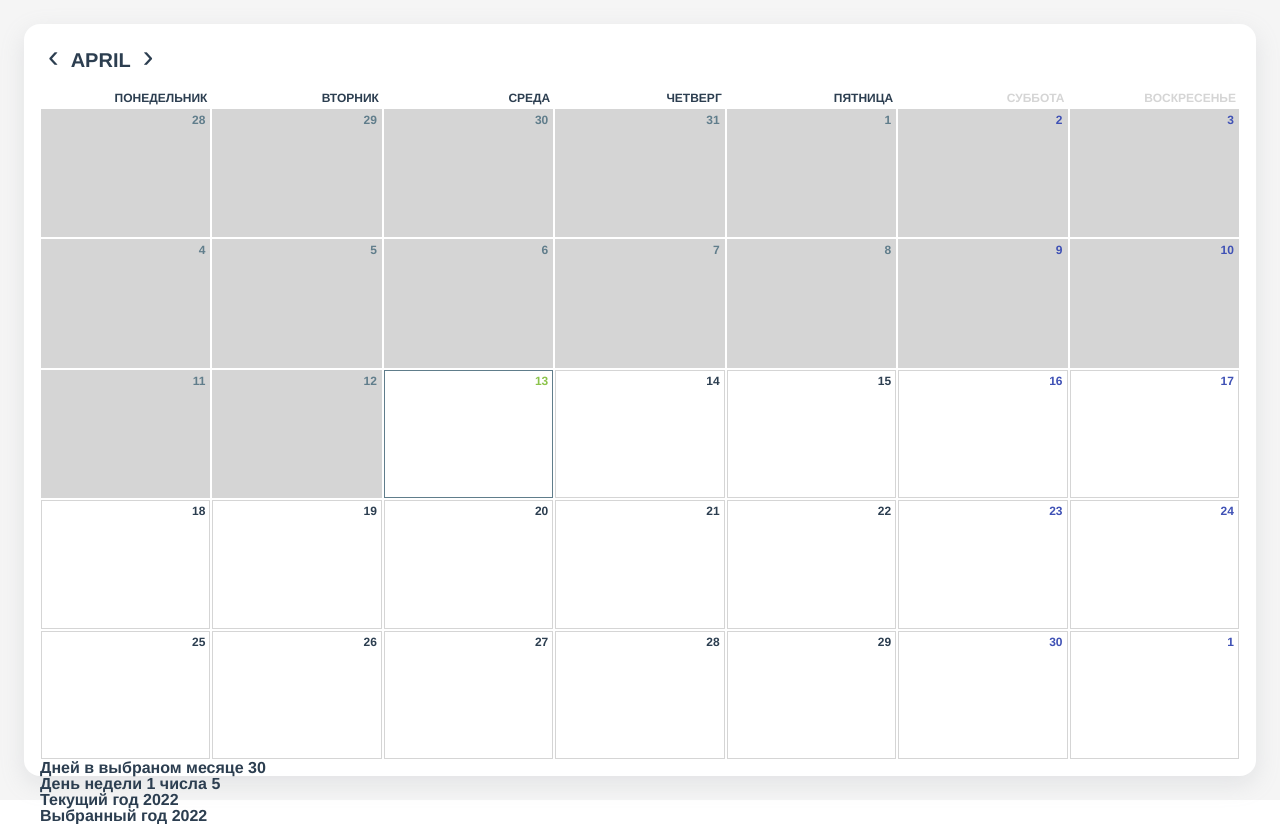
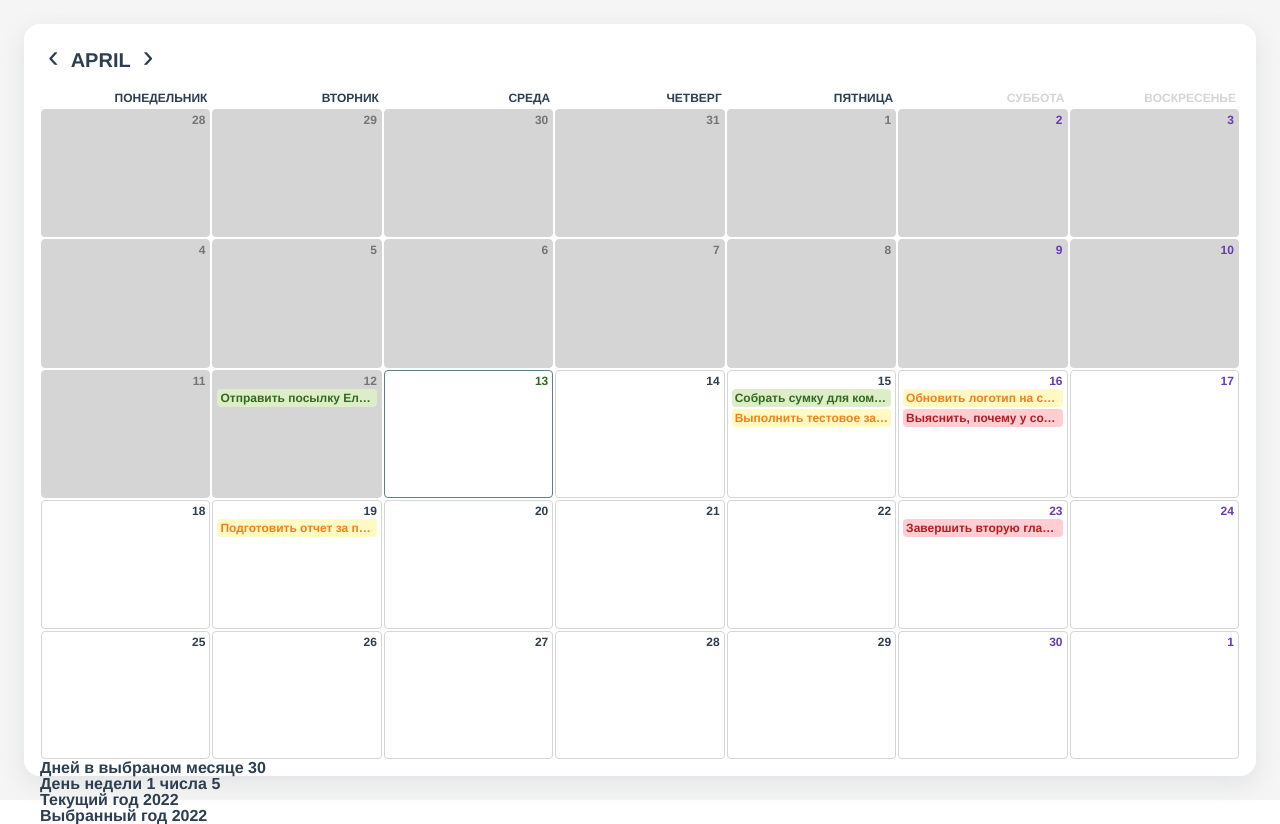
Before and after one commit to mccrush/testcalen, a Vue app: page / in a window 1280 px wide. Built offline with nearby package versions, Linux system fonts and the light colour scheme.

Commit message:
Settings event colors

```diff
--- a/src/App.vue
+++ b/src/App.vue
@@ -1,5 +1,5 @@
 <template>
-  <TestCalen />
+  <TestCalen :events="events" />
 </template>
 
 <script>
@@ -9,6 +9,61 @@ export default {
   name: "App",
   components: {
     TestCalen,
+  },
+  data() {
+    return {
+      events: [
+        {
+          id: 1,
+          title: "Отправить посылку Елене",
+          date: "2022-04-12T12:39",
+          type: "easy",
+        },
+        {
+          id: 2,
+          title: "Завершить вторую главу дипломной работы",
+          date: "2022-04-23T10:10",
+          type: "hard",
+        },
+        {
+          id: 3,
+          title: "Обновить логотип на сайте строительных инструментов",
+          date: "2022-04-16T15:20",
+          type: "medium",
+        },
+        {
+          id: 4,
+          title: "Выяснить, почему у соседей трава зеленее",
+          date: "2022-04-16T10:30",
+          type: "hard",
+        },
+        {
+          id: 5,
+          title:
+            "Подготовить отчет за прошлую неделю и отправить на электронную почту",
+          date: "2022-04-19T16:45",
+          type: "medium",
+        },
+        {
+          id: 6,
+          title: "Выполнить лабораторные работы по начертательной геометрии",
+          date: "2022-04-129T09:10",
+          type: "hard",
+        },
+        {
+          id: 7,
+          title: "Собрать сумку для командировки",
+          date: "2022-04-15T12:40",
+          type: "easy",
+        },
+        {
+          id: 8,
+          title: "Выполнить тестовое задание для Frontend",
+          date: "2022-04-15T10:05",
+          type: "medium",
+        },
+      ],
+    };
   },
 };
 </script>
--- a/src/components/TestCalen.vue
+++ b/src/components/TestCalen.vue
@@ -74,7 +74,21 @@
           'text-purpur': getDayOfWeek(selectYear, selectMonthNumber, i) >= 6,
         }"
       >
-        {{ i }}
+        <div>{{ i }}</div>
+        <div class="list-of-events">
+          <div
+            v-for="event in getEvents(i)"
+            :key="'eid' + event.id"
+            class="event"
+            :class="{
+              'event-easy': event.type === 'easy',
+              'event-medium': event.type === 'medium',
+              'event-hard': event.type === 'hard',
+            }"
+          >
+            {{ event.title }}
+          </div>
+        </div>
       </div>
       <div
         v-for="i in 7 -
@@ -113,6 +127,12 @@
 import moment from "moment";
 
 export default {
+  props: {
+    events: {
+      type: Array,
+      default: [],
+    },
+  },
   data() {
     return {
       daysOfWeek: [
@@ -160,6 +180,13 @@ export default {
         year--;
       }
       return moment(year + "-" + month, "YYYY-MM").daysInMonth();
+    },
+    getEvents(date) {
+      //console.log("date", new Date(this.events[0].date).getDate());
+      //return this.events;
+      return this.events.filter(
+        (event) => new Date(event.date).getDate() === date
+      );
     },
     monthUp() {
       console.log("Clik Up");
@@ -235,6 +262,7 @@ export default {
 
 .day {
   border: 1px solid darkgrey;
+  border-radius: 4px;
   font-size: 12px;
   font-weight: bold;
   margin: 1px;
@@ -251,21 +279,55 @@ export default {
   height: calc((100vh - 158px) / 6);
 }
 
+/* Evenst */
+
+.event {
+  border-radius: 4px;
+  margin-top: 2px;
+  overflow: hidden;
+  padding: 3px;
+  text-align: left;
+  text-overflow: ellipsis;
+  white-space: nowrap;
+  width: 100%;
+}
+
+.event:hover {
+  overflow: visible;
+  position: relative;
+  width: fit-content;
+}
+
+.event-easy {
+  background-color: #dcedc8;
+  color: #33691e;
+}
+
+.event-medium {
+  background-color: #fff9c4;
+  color: #f57f17;
+}
+
+.event-hard {
+  background-color: #ffcdd2;
+  color: #b71c1c;
+}
+
 /* Вспомогательные классы */
 .text-grey {
   color: #d5d5d5;
 }
 
 .text-darkgrey {
-  color: #607d8b;
+  color: #757575;
 }
 
 .text-purpur {
-  color: #3f51b5;
+  color: #673ab7;
 }
 
 .text-green {
-  color: #8bc34a;
+  color: #33691e;
 }
 
 .border-grey {
```
